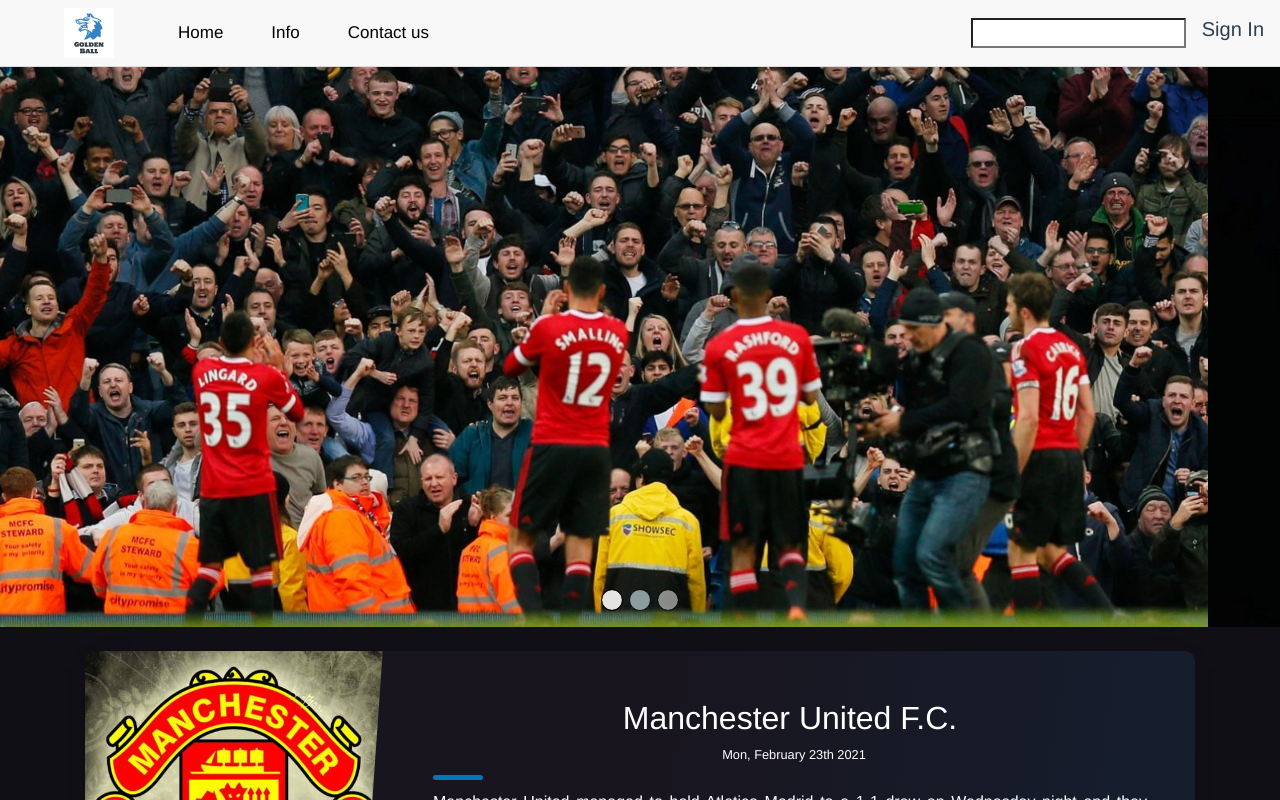
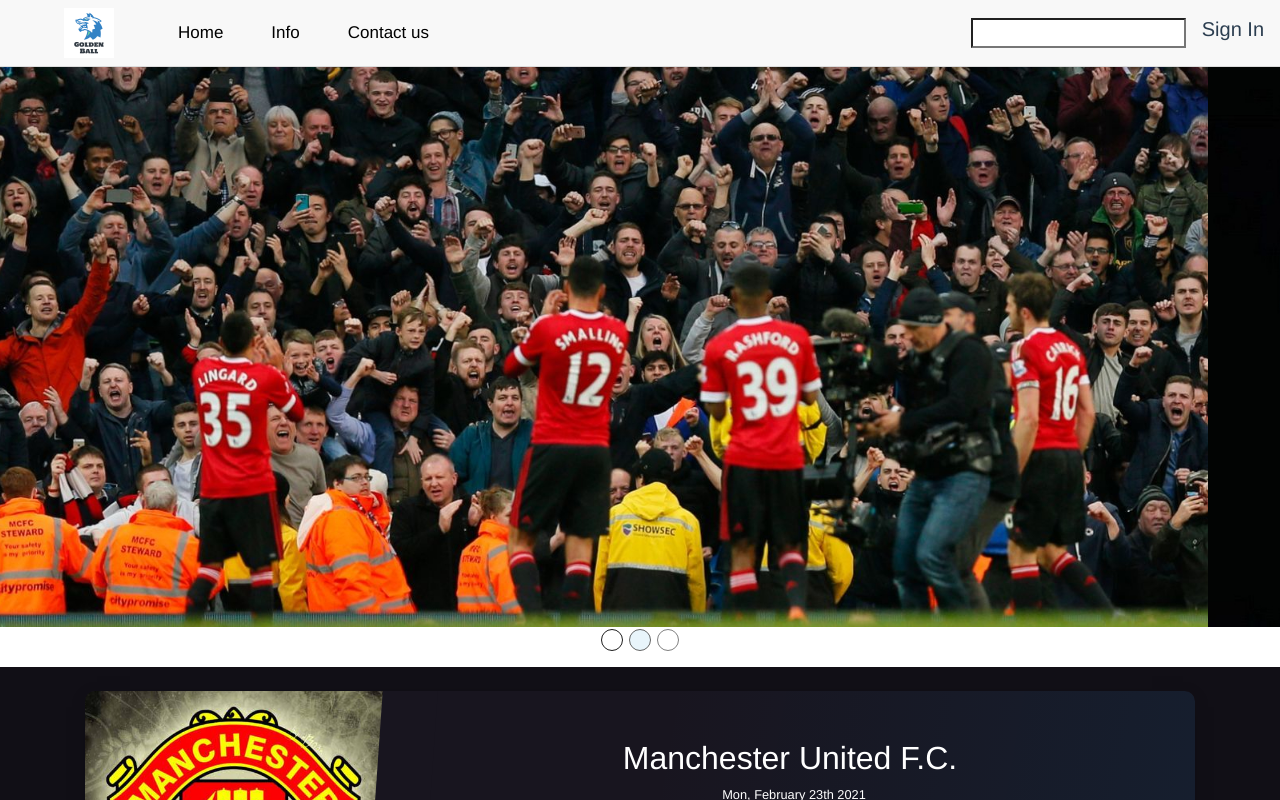
Before and after one commit to elfetetotaj/GoldenBall, a Vue app: page / in a window 1280 px wide. Built offline with nearby package versions, Linux system fonts and the light colour scheme.

Commit message:
Update height of slider

```diff
--- a/src/components/HomePage/Slider.vue
+++ b/src/components/HomePage/Slider.vue
@@ -28,6 +28,9 @@
 </script>
 
 <style scoped>
+.carousel-inner{
+  height: 600px !important;
+}
 .img-fluid {
   min-width: 800px !important;
 }
```
